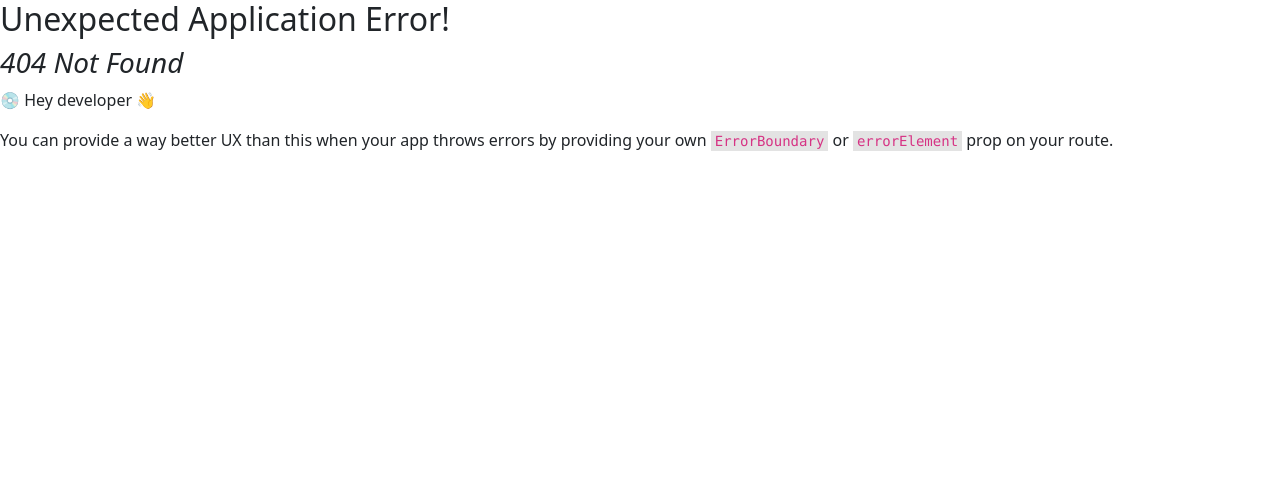
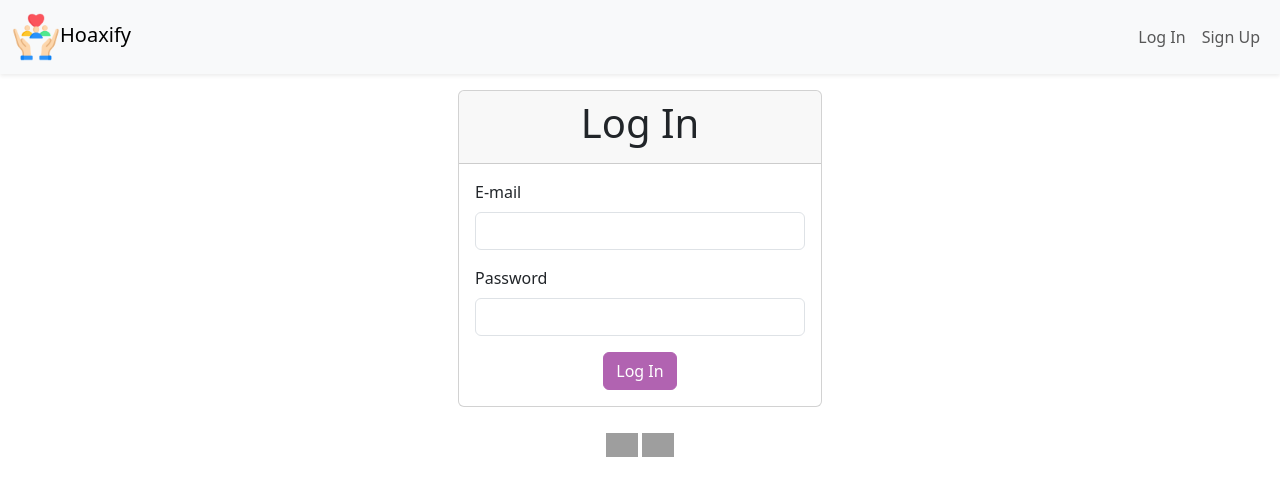
Before and after one commit to yyyeler/hoaxiftFrontend, a React (Vite) app: page /login in a window 1280 px wide. Before the commit this address had no page. Shown: the top 496 px of the page. Built offline with nearby package versions, Linux system fonts and the light colour scheme; grey boxes are pictures that could not be loaded.

Commit message:
video 89 flag

```diff
--- a/src/locales/translations/en.json
+++ b/src/locales/translations/en.json
@@ -6,5 +6,6 @@
     "passwordRepeat" : "Password Repeat",
     "passwordMismatch" : "Password mismatch",
     "genericError" : "Unexpected error occured. Please try again",
-    "userList" : "User List"
+    "userList" : "User List",
+    "login" : "Log In"
 }
--- a/src/locales/translations/tr.json
+++ b/src/locales/translations/tr.json
@@ -1,10 +1,11 @@
 {
-    "signUp" : "Giriş Yap",
+    "signUp" : "Kayit Ol",
     "username" : "Kullanıcı Adı",
     "email" : "E-posta",
     "password" : "Şifre",
     "passwordRepeat" : "Doğrulama Şifresi",
     "passwordMismatch" : "Passwordler eşleşmiyor",
     "genericError" : "Bilinmeyen bir hata oluştu. Lütfen tekrar deneyin",
-    "userList" : "Kullanıcı Listesi"
+    "userList" : "Kullanıcı Listesi",
+    "login" : "Giris Yap"
 }
--- /dev/null
+++ b/src/pages/Login/index.jsx
@@ -0,0 +1,95 @@
+import { useEffect, useMemo, useState } from "react";
+import { Input } from "@/shared/components/Input";
+import { useTranslation } from "react-i18next";
+import { Alert } from "@/shared/components/Alert";
+import { Button } from "@/shared/components/Button";
+
+export function Login(){
+    const [email,setEmail] = useState();
+    const [password,setPassword] = useState();
+    const [apiProgress,setApiProgress] = useState(false);
+    const [errors, setErrors] = useState({});
+    const [generalError, setGeneralError] = useState();
+    const { t } = useTranslation();
+
+    useEffect(() => {
+        setErrors(function(lastErrors){
+          return {
+            ...lastErrors,
+            email:undefined
+          };
+        });
+      } , [email]);
+
+      useEffect(() => {
+        setErrors(function(lastErrors){
+          return {
+            ...lastErrors,
+            password:undefined
+          };
+        });
+      } , [password]);
+
+      const onSubmit = async (event) => {
+        event.preventDefault();
+        setSuccessMessage();
+        setGeneralError();
+        setApiProgress(true);
+
+        try {
+        //   const response = await signUp({
+        //     username,
+        //     email,
+        //     password
+        //   });
+        //   setSuccessMessage(response.data.message);
+        } catch (axiosError){
+        //   if(axiosError.response?.data)
+        //   {
+        //     if( axiosError.response.data.status === 400 )
+        //       setErrors(axiosError.response.data.validationErrors);
+        //     else
+        //       setGeneralError(t(axiosError.response.data.message));
+        //   }
+        //   else
+        //   {
+        //     setGeneralError(t('genericError'));
+        //   }
+
+        } finally {
+        //   setApiProgress(false);
+        }
+    }
+
+
+
+    return (
+    <div className="container">
+      <div className="col-lg-4 offset-lg-4 col-sm-8 offset-sm-2">
+        <form className="card" onSubmit={onSubmit}>
+          <div className="text-center card-header">
+            <h1>{t('login')}</h1>
+          </div>
+          <div className="card-body">
+
+            <Input id="email" label={t('email')} error={errors.email}
+            onChange={(event) => setEmail(event.target.value)} />
+
+            <Input id="password" label={t('password')} error={errors.password}
+                        onChange={(event) => setPassword(event.target.value)} type="password"/>
+
+            {generalError &&  (<Alert styleType="danger">{generalError}</Alert>)}
+
+            <div className="text-center">
+                <Button
+                    disabled={!email || !password}
+                    apiProgress={apiProgress}>
+                    {t('login')}
+                </Button>
+            </div>
+          </div>
+        </form>
+      </div>
+    </div>
+   )
+}
--- a/src/pages/SignUp/index.jsx
+++ b/src/pages/SignUp/index.jsx
@@ -1,9 +1,9 @@
 import { useEffect, useMemo, useState } from "react";
 import { signUp } from "./api";
-import { Input } from "./component/input";
+import { Input } from "@/shared/components/Input";
 import { useTranslation } from "react-i18next";
 import { Alert } from "@/shared/components/Alert";
-import { Spinner } from "@/shared/components/Spinner";
+import { Button } from "@/shared/components/Button";
 export function SignUp() {
 
     const [username,setUsername] = useState();
@@ -108,11 +108,11 @@ export function SignUp() {
             {generalError &&  (<Alert styleType="danger">{generalError}</Alert>)}
 
             <div className="text-center">
-              <button className="btn btn-primary"
-              disabled={apiProgress || ((password !== passwordRepeat) || !(password))}>
-                {apiProgress && <Spinner sm />}
-                {t('signUp')}
-              </button>
+                <Button
+                    disabled={((password !== passwordRepeat) || !(password))}
+                    apiProgress={apiProgress}>
+                    {t('signUp')}
+                </Button>
             </div>
           </div>
         </form>
--- a/src/router/index.js
+++ b/src/router/index.js
@@ -1,6 +1,7 @@
 import { createBrowserRouter } from "react-router-dom"
 import { SignUp } from '@/pages/SignUp/index.jsx'
 import { Home } from '@/pages/Home/index.jsx'
+import { Login } from '@/pages/Login/index.jsx'
 import { User } from '@/pages/User/index.jsx'
 import App from "@/App.jsx";
 import { Activation } from "@/pages/Activation/index.jsx";
@@ -26,6 +27,10 @@ export default createBrowserRouter([
             {
                 path:"/user/:id",
                 Component: User
+            },
+            {
+                path:"/login",
+                Component: Login
             }
       ]
     }
--- /dev/null
+++ b/src/shared/components/Button.jsx
@@ -0,0 +1,10 @@
+import { Spinner } from "./Spinner";
+
+export function Button({apiProgress,disabled,children}){
+    return (
+        <button className="btn btn-primary" disabled={apiProgress || disabled}>
+            {apiProgress && <Spinner sm={true} />}
+            {children}
+        </button>
+    )
+}
--- a/src/shared/components/navbar.jsx
+++ b/src/shared/components/navbar.jsx
@@ -13,6 +13,9 @@ export function NavBar(){
           </Link>
           <ul className='navbar-nav'>
             <li className='nav-item'>
+              <Link className='nav-link' to="/login">{t("login")}</Link>
+            </li>
+            <li className='nav-item'>
               <Link className='nav-link' to="/signup">{t("signUp")}</Link>
             </li>
           </ul>
```
Also changed, not shown: src/shared/components/Input.jsx (renamed from src/pages/SignUp/component/input.jsx).
